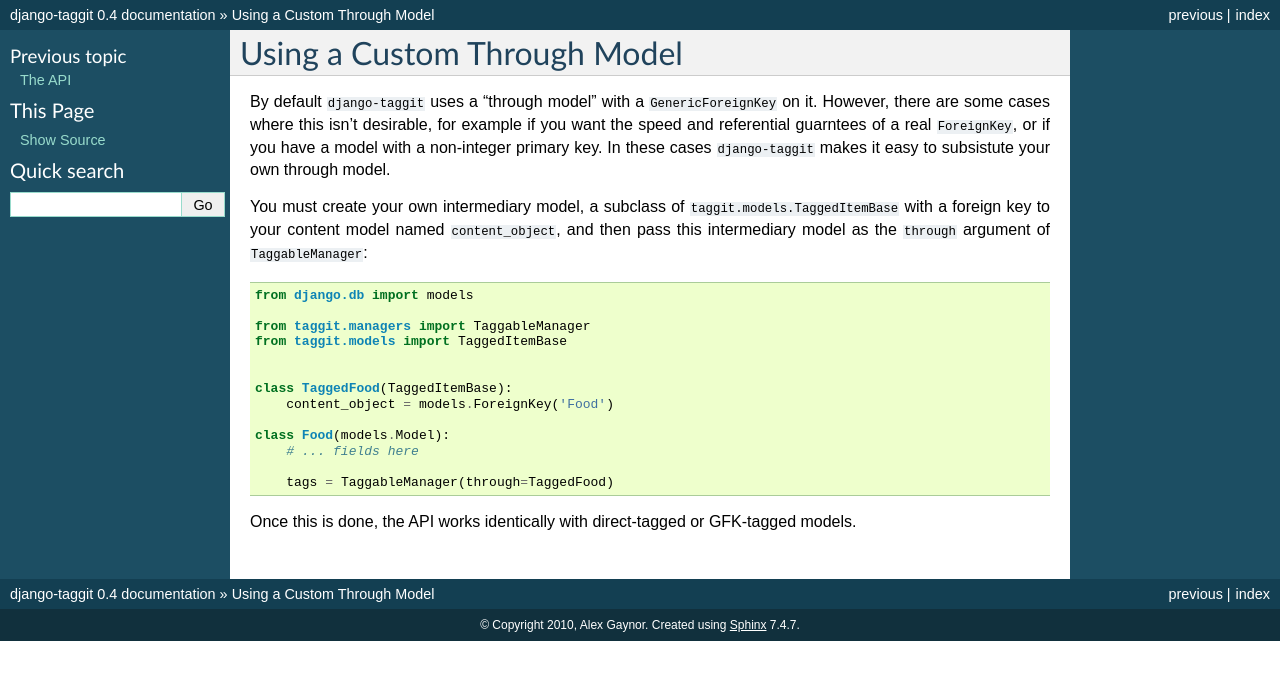
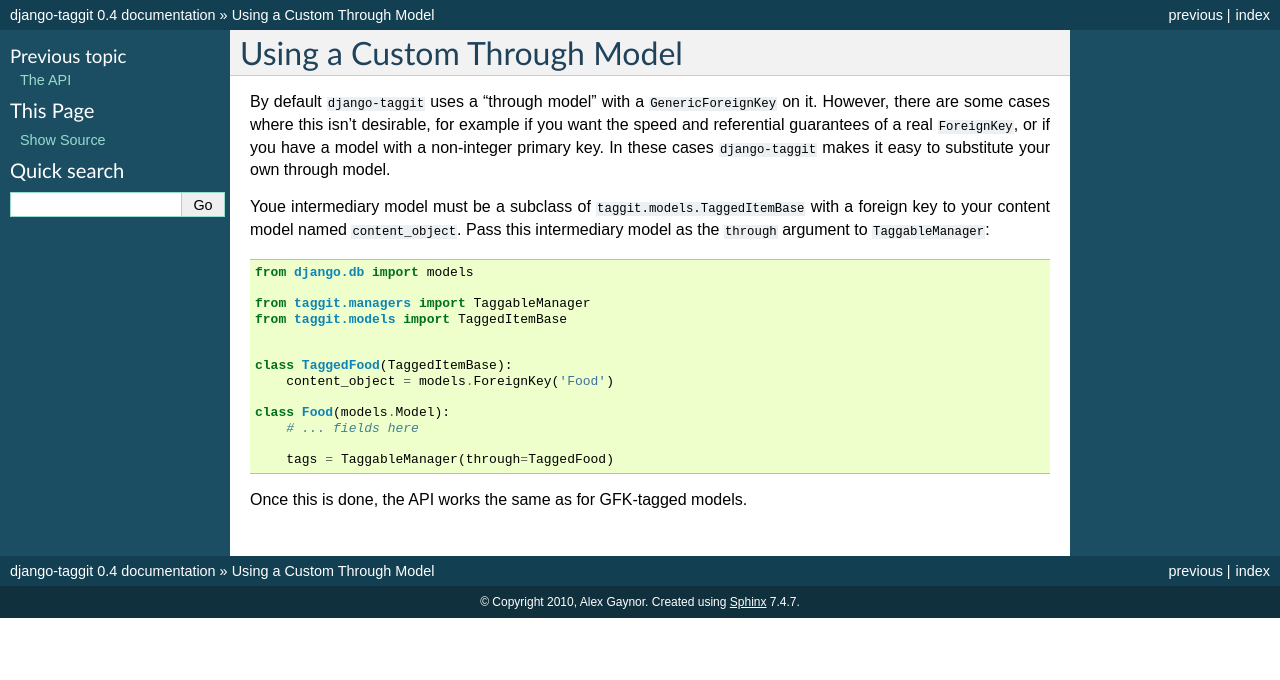
Before and after one commit to jazzband/django-taggit, a Sphinx documentation site: the page built from docs/custom_through.txt, in a window 1280 px wide. Shown: the top 680 px of the page. Built offline with Sphinx 7.4.7, drawn with Linux system fonts in a browser that asks for light colours.

Commit message:
doc tweaks

```diff
--- a/AUTHORS.txt
+++ b/AUTHORS.txt
@@ -7,5 +7,5 @@
 Ben Firshman <ben@firshman.co.uk>
 Alex Gaynor <alex.gaynor@gmail.com>
 Rob Hudson <rob@cogit8.org>
-Carl Meyer
+Carl Meyer <carl@oddbird.net>
 Frank Wiles
--- a/docs/custom_through.txt
+++ b/docs/custom_through.txt
@@ -1,16 +1,17 @@
 Using a Custom Through Model
 ============================
 
-By default ``django-taggit`` uses a "through model" with a ``GenericForeignKey``
-on it.  However, there are some cases where this isn't desirable, for example
-if you want the speed and referential guarntees of a real ``ForeignKey``, or if
-you have a model with a non-integer primary key.  In these cases ``django-taggit``
-makes it easy to subsistute your own through model.
+By default ``django-taggit`` uses a "through model" with a
+``GenericForeignKey`` on it.  However, there are some cases where this
+isn't desirable, for example if you want the speed and referential
+guarantees of a real ``ForeignKey``, or if you have a model with a
+non-integer primary key.  In these cases ``django-taggit`` makes it
+easy to substitute your own through model.
 
-You must create your own intermediary model, a subclass of
-``taggit.models.TaggedItemBase`` with a foreign key to your content model named
-``content_object``, and then pass this intermediary model as the ``through``
-argument of ``TaggableManager``::
+Youe intermediary model must be a subclass of
+``taggit.models.TaggedItemBase`` with a foreign key to your content
+model named ``content_object``. Pass this intermediary model as the
+``through`` argument to ``TaggableManager``::
 
     from django.db import models
 
@@ -27,5 +28,4 @@
         tags = TaggableManager(through=TaggedFood)
 
 
-Once this is done, the API works identically with direct-tagged or
-GFK-tagged models.
+Once this is done, the API works the same as for GFK-tagged models.
--- a/docs/getting_started.txt
+++ b/docs/getting_started.txt
@@ -1,12 +1,13 @@
 Getting Started
 ===============
 
-To get started using ``django-taggit`` simply install it ``pip``::
+To get started using ``django-taggit`` simply install it with
+``pip``::
 
     $ pip install django-taggit
 
 
-Add it to your project's ``INSTALLED_APPS`` setting.
+Add ``"taggit"`` to your project's ``INSTALLED_APPS`` setting.
 
 And then to any model you want tagging on do the following::
 
```
Also changed, not shown: other parts of AUTHORS.txt (+1 -1 lines), docs/api.txt (+14 -2 lines).
